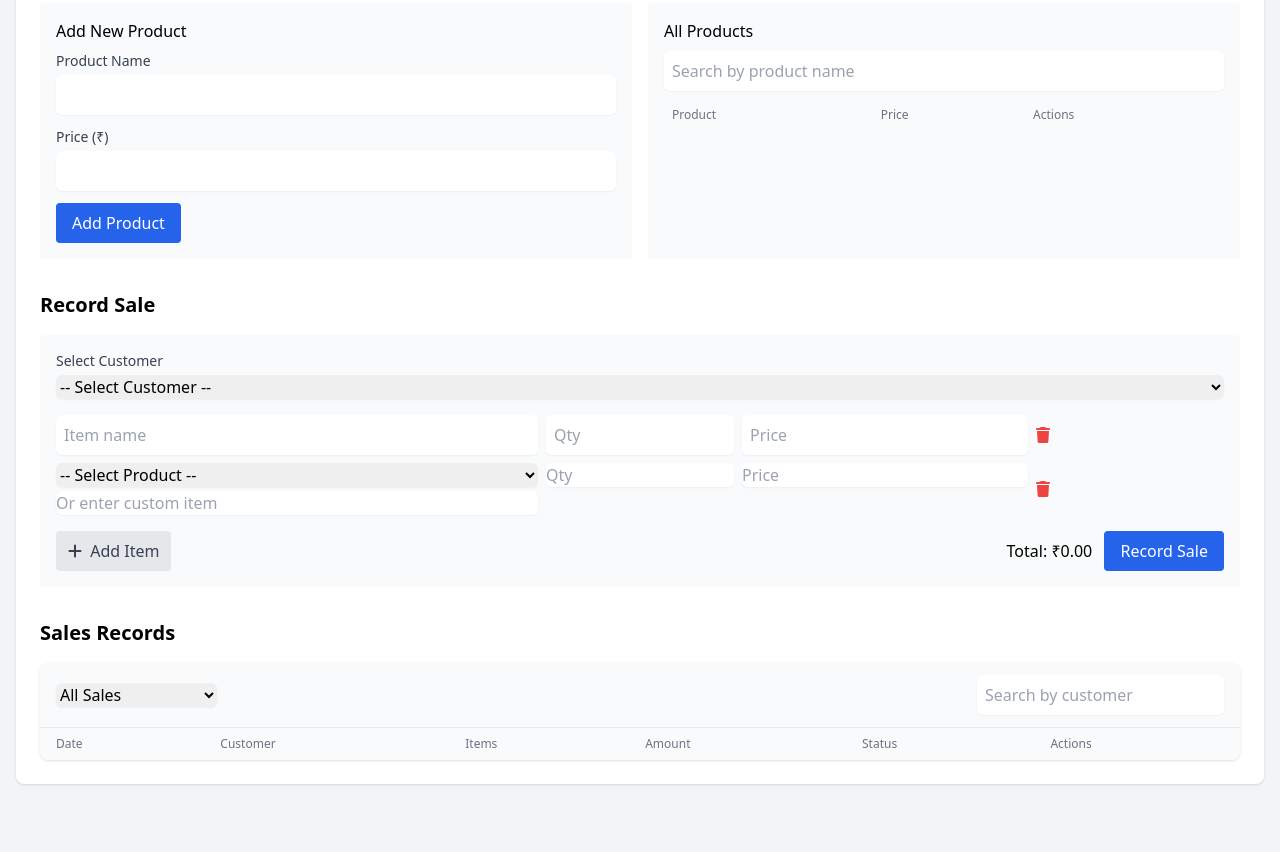
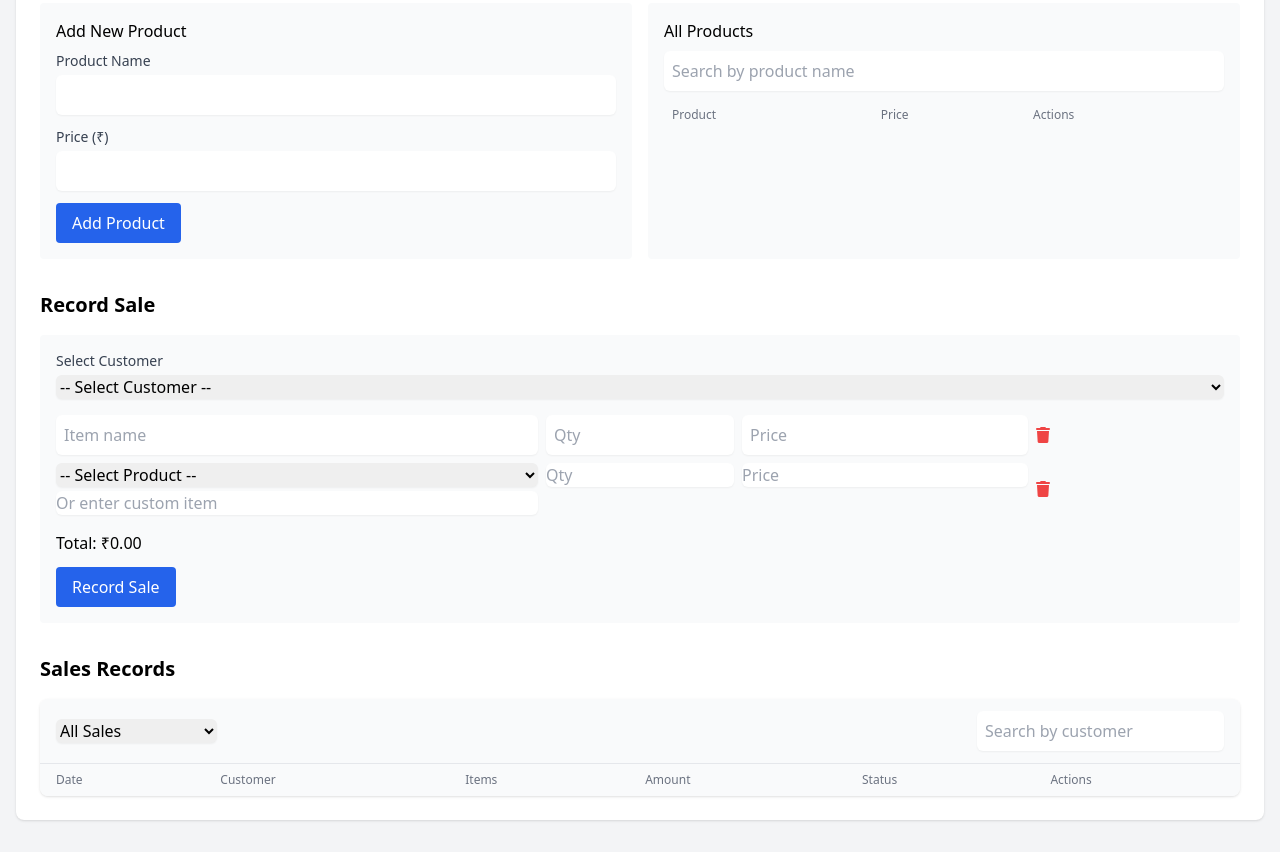
Before and after one commit to Kishor-Irnak/Retail-Store, a plain HTML site: page index.html in a window 1280 px wide. Shown: the part 672-1524 px from the top of the page. Before the commit the page ends 1488 px from the top, so only its background shows below. Drawn offline with nearby package versions, Linux system fonts and the light colour scheme; no server answers.

Commit message:
Update index.html

```diff
--- a/index.html
+++ b/index.html
@@ -164,12 +164,10 @@
                         </div>
 
                         <div class="flex justify-between">
-                            <button type="button" id="addItemBtn" class="bg-gray-200 text-gray-700 px-3 py-1 rounded hover:bg-gray-300">
-                                <i class="fas fa-plus mr-1"></i> Add Item
-                            </button>
+
                             <div>
-                                <label class="mr-2">Total: ₹<span id="saleTotal">0.00</span></label>
-                                <button type="submit" class="bg-blue-600 text-white px-4 py-2 rounded hover:bg-blue-700">Record Sale</button>
+                                <label class="mr-2">Total: ₹<span id="saleTotal">0.00</span></label><br/>
+                                <button type="submit" class="mt-3 bg-blue-600 text-white px-4 py-2 rounded hover:bg-blue-700">Record Sale</button>
                             </div>
                         </div>
                     </form>
```
